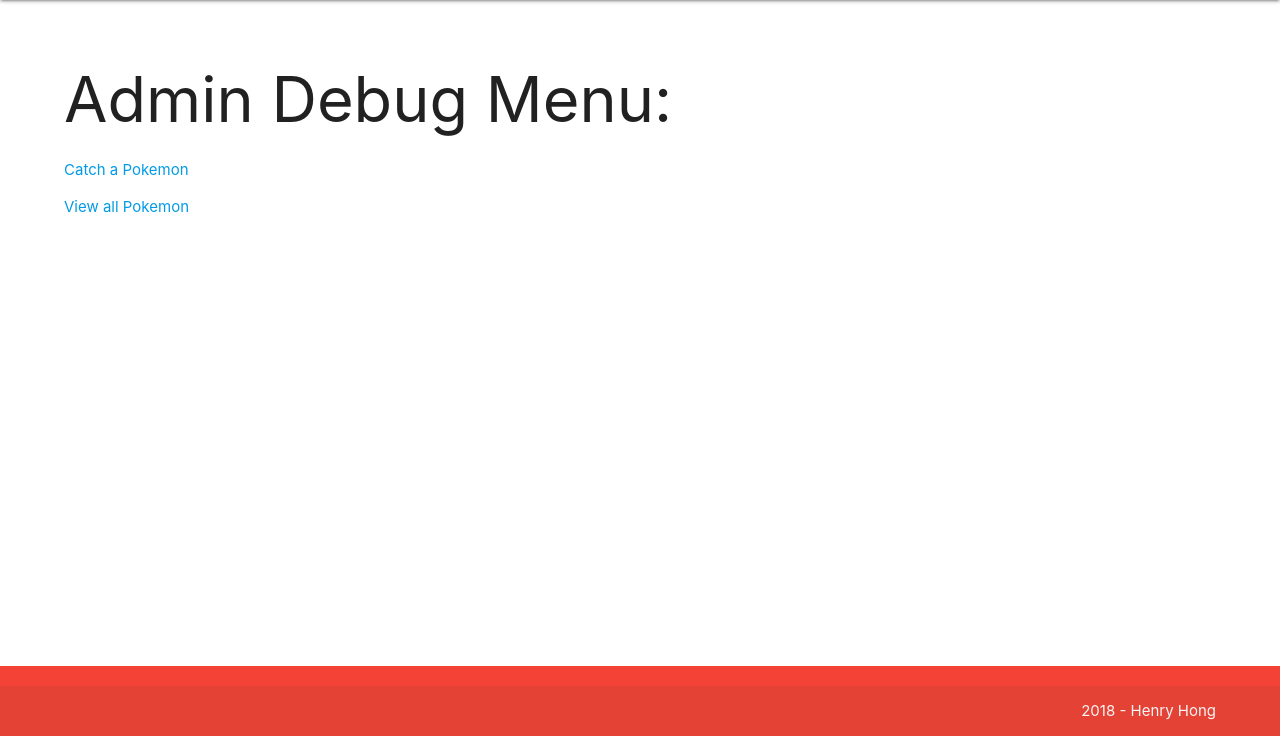
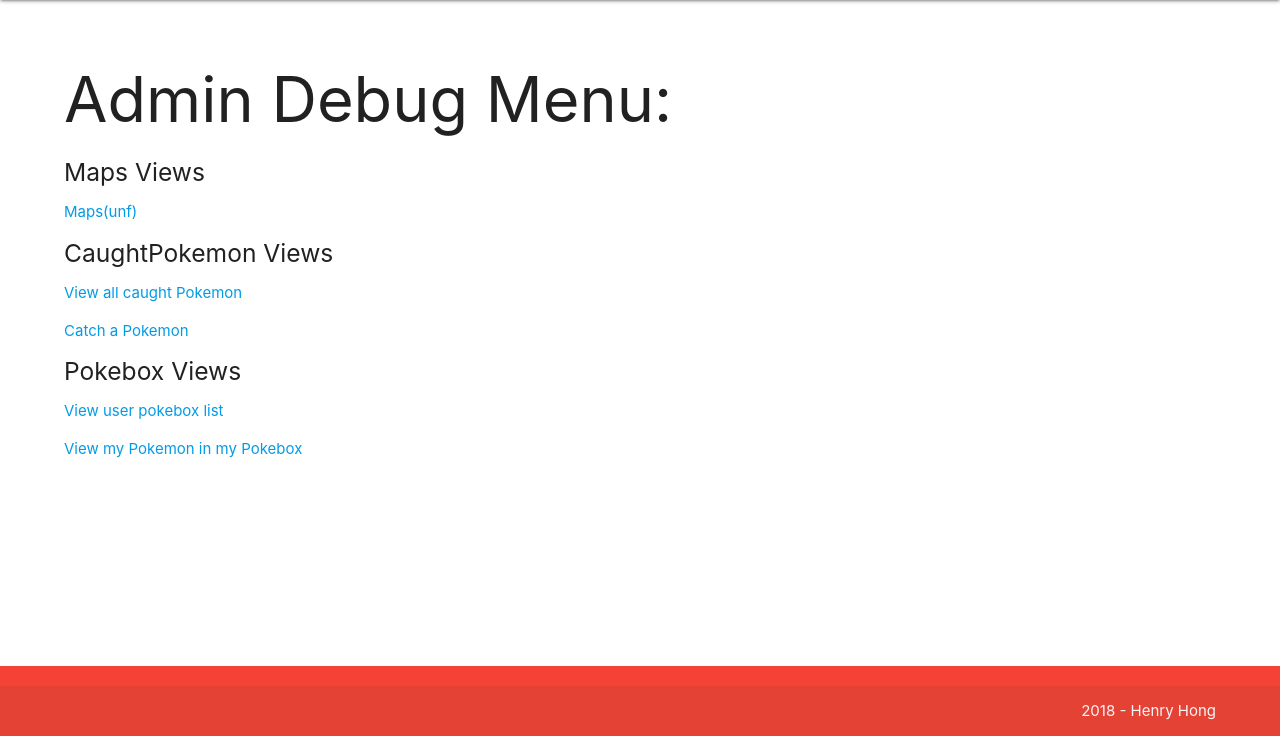
Before and after one commit to Cowfactory/poke-collector, a Django app: page /profile/ in a window 1280 px wide. Shown: the part 64-800 px from the top of the page. Run offline with Django 3.2, Linux system fonts and the light colour scheme; the visitor is signed in with stand-in values (Sample User, id 1).

Commit message:
restructered URL paths, and restructured pokebox views as Class Based Views

```diff
--- a/main_app/models.py
+++ b/main_app/models.py
@@ -1,5 +1,6 @@
 from django.conf import settings
 from django.db import models
+from django.urls import reverse
 
 ELEMENT = (
     ('Normal', 'Normal'),
--- a/main_app/templates/profile.html
+++ b/main_app/templates/profile.html
@@ -2,8 +2,16 @@
 
 {% block content %}
     <h1>Admin Debug Menu:</h1>
-    <p><a href="/pokemon/create">Catch a Pokemon</a></p>
-    <p><a href="/pokemon">View all Pokemon</a></p>
+    <h5>Maps Views</h5>
+    <p><a href="#">Maps(unf)</a></p>
+
+    <h5>CaughtPokemon Views</h5>
+    <p><a href="{% url 'caughtPokemons_index' %}">View all caught Pokemon</a></p>
+    <p><a href="{% url 'caughtPokemons_create' %}">Catch a Pokemon</a></p>
+
+    <h5>Pokebox Views</h5>
+    <p><a href="{% url 'pokebox_index' %}">View user pokebox list</a></p>
+    <p><a href="{% url 'pokebox_detail' user.id %}">View my Pokemon in my Pokebox</a></p>
 
 
 {% endblock %}
--- a/main_app/urls.py
+++ b/main_app/urls.py
@@ -8,20 +8,24 @@ urlpatterns = [
     path('logout/', views.logout_view, name='logout'),
     path('signup/', views.signup, name='signup'),
     path('profile/', views.profile, name='profile'),
+    # Pokedex
+    path('pokedex/', views.pokedex, name='pokedex'),
+    # Leaderboard
+    path('leaderboard/', views.leaderboard, name='leaderboard'),
 
     # Maps
     path('maps/', views.maps_index, name='maps_index'),
-    path('maps/<int:map_id>/', views.maps_detail, name="maps_detail"),
+    path('maps/<int:map_id>/', views.maps_detail, name='maps_detail'),
 
-    #Leaderboard
-    path('leaderboard/', views.leaderboard, name='leaderboard'),
+    # Caught Pokemon
+    path('pokemon/', views.caughtPokemons_index, name='caughtPokemons_index'),
+    path('pokemon/<int:pk>', views.caughtPokemons_detail, name='caughtPokemons_detail'),
+    path('pokemon/create/', views.CaughtPokemonCreate.as_view(), name='caughtPokemons_create'),
 
-    # Profile / Caught Pokemon
-    path('pokebox/', views.pokebox_index, name="pokebox_index"),
-    path('pokebox/<int:pk>/', views.pokebox_detail, name="pokebox_detail"),
-    path('pokebox/create/', views.CaughtPokemonCreate.as_view(), name="pokemon_create"),
+    # User's Pokemon Box (Pokebox)
+    path('pokebox/', views.PokeboxList.as_view(), name='pokebox_index'),
+    path('pokebox/<int:pk>/', views.PokeboxDetail.as_view(), name='pokebox_detail'),
 
-    # Pokedex
-    path('pokedex/', views.pokedex, name="pokedex"),
+
 
 ]
--- a/main_app/views.py
+++ b/main_app/views.py
@@ -5,17 +5,13 @@ from django.contrib.auth.forms import UserCreationForm
 from django.contrib.auth.models import User
 from django.contrib.auth.decorators import login_required
 from django.views.generic.edit import CreateView, UpdateView, DeleteView
+from django.views.generic import ListView, DetailView
 from .forms import LoginForm
 from .models import PokedexPokemon, CaughtPokemon
 
-# Create your views here.
+## Main Menu Views
 def index(request):
     return render(request, 'index.html')
-
-
-def logout_view(request):
-    logout(request)
-    return HttpResponseRedirect('/')
 
 def login_view(request):
     errMsg = ""
@@ -39,6 +35,10 @@ def login_view(request):
     form = LoginForm()
     return render(request, 'login.html', {'form': form, 'err': errMsg})
 
+def logout_view(request):
+    logout(request)
+    return HttpResponseRedirect('/')
+
 def signup(request):
     errMsg = ""
     if request.method == 'POST':
@@ -53,23 +53,37 @@ def signup(request):
     form = UserCreationForm()
     return render(request, 'signup.html', {'form': form, 'err': errMsg})
 
-### LEADERBOARD ###
-def leaderboard(request):
-    return render(request, 'index.html')
-
-### PROFILE ###
 @login_required
 def profile(request):
     return render(request, 'profile.html')
 
-### MAPS ###
+## Pokedex View
+def pokedex(request):
+    return render(request, 'pokedex.html', {'pokedex': PokedexPokemon.objects.all()})
+
+## Leaderboard View
+def leaderboard(request):
+    return render(request, 'index.html')
+
+## Maps Views
 def maps_index(request):
     return render(request, 'maps/index.html')
 
 def maps_detail(request):
     return render(request, 'maps/detail.html')
 
-### POKEMON BOX ###
+## Caught Pokemon Views
+@login_required
+def caughtPokemons_index(request):
+    user = request.user
+    pokemons = CaughtPokemon.objects.filter(trainer_id=user.id)
+    return render(request, 'pokebox/index.html', {'pokemons': pokemons})
+
+@login_required
+def caughtPokemons_detail(request, pk):
+    pokemon = CaughtPokemon.objects.get(pk=pk)
+    return render(request, 'pokebox/detail.html', {'pokemon': pokemon})
+
 class CaughtPokemonCreate(CreateView):
     model = CaughtPokemon
     fields = '__all__'
@@ -80,19 +94,30 @@ class CaughtPokemonCreate(CreateView):
         self.object.save()
         return HttpResponseRedirect('/index.html')
 
-@login_required
-def pokebox_index(request):
-    user = request.user
-    pokemons = CaughtPokemon.objects.filter(trainer_id=user.id)
-    return render(request, 'pokebox/index.html', {'pokemons': pokemons})
+## Pokebox Views
+# @login_required
+# def pokebox_index(request):
+#     user = request.user
+#     pokemons = CaughtPokemon.objects.filter(trainer_id=user.id)
+#     return render(request, 'pokebox/index.html', {'pokemons': pokemons})
 
-@login_required
-def pokebox_detail(request, pk):
-    pokemon = CaughtPokemon.objects.get(pk=pk)
-    return render(request, 'pokebox/detail.html', {'pokemon': pokemon})
+# def pokebox_detail(request, pk):
+#     pokemons = CaughtPokemon.objects.filter(pk=pk)
+#     return render(request, 'pokebox/detail.html', {'pokemons': pokemons})
 
+class PokeboxList(ListView):
+    model = CaughtPokemon
+    context_object_name = 'pokebox'
+    template_name = 'pokebox/index.html'
 
+class PokeboxDetail(DetailView):
+    model = CaughtPokemon
+    context_object_name = 'pokebox' # my custom template var name
+    template_name = 'pokebox/detail.html' # specify where the template is located in fs
 
-### POKEDEX
-def pokedex(request):
-    return render(request, 'pokedex.html', {'pokedex': PokedexPokemon.objects.all()})
+    def get_context_data(self, **kwargs):
+        # Call the base implementation first to get a context
+        context = super().get_context_data(**kwargs)
+        # Add in a QuerySet of all the books
+        context['pokebox'] = CaughtPokemon.objects.filter(trainer_id=self.kwargs['pk'])
+        return context
```
Also changed, not shown: main_app/templates/pokebox/detail.html (+29 -2 lines), main_app/templates/pokebox/index.html (deleted, +0 -34 lines).
